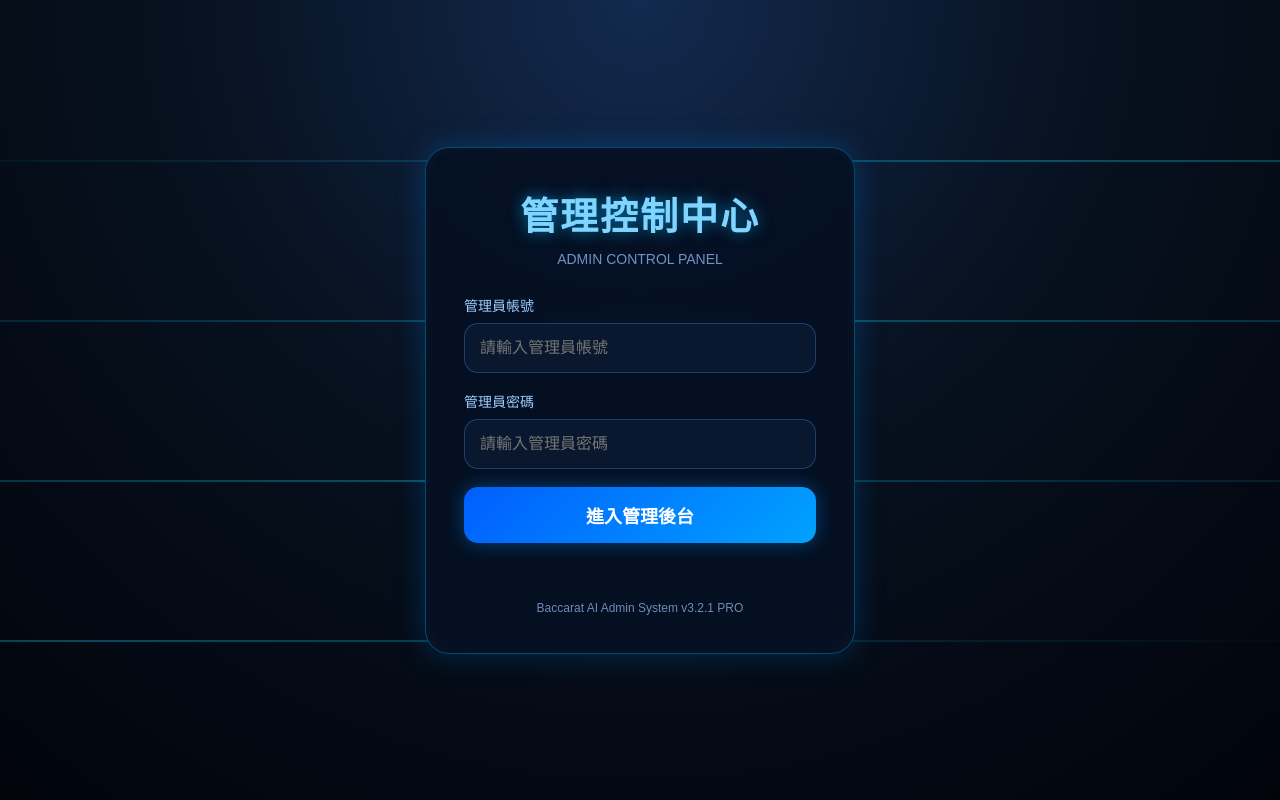
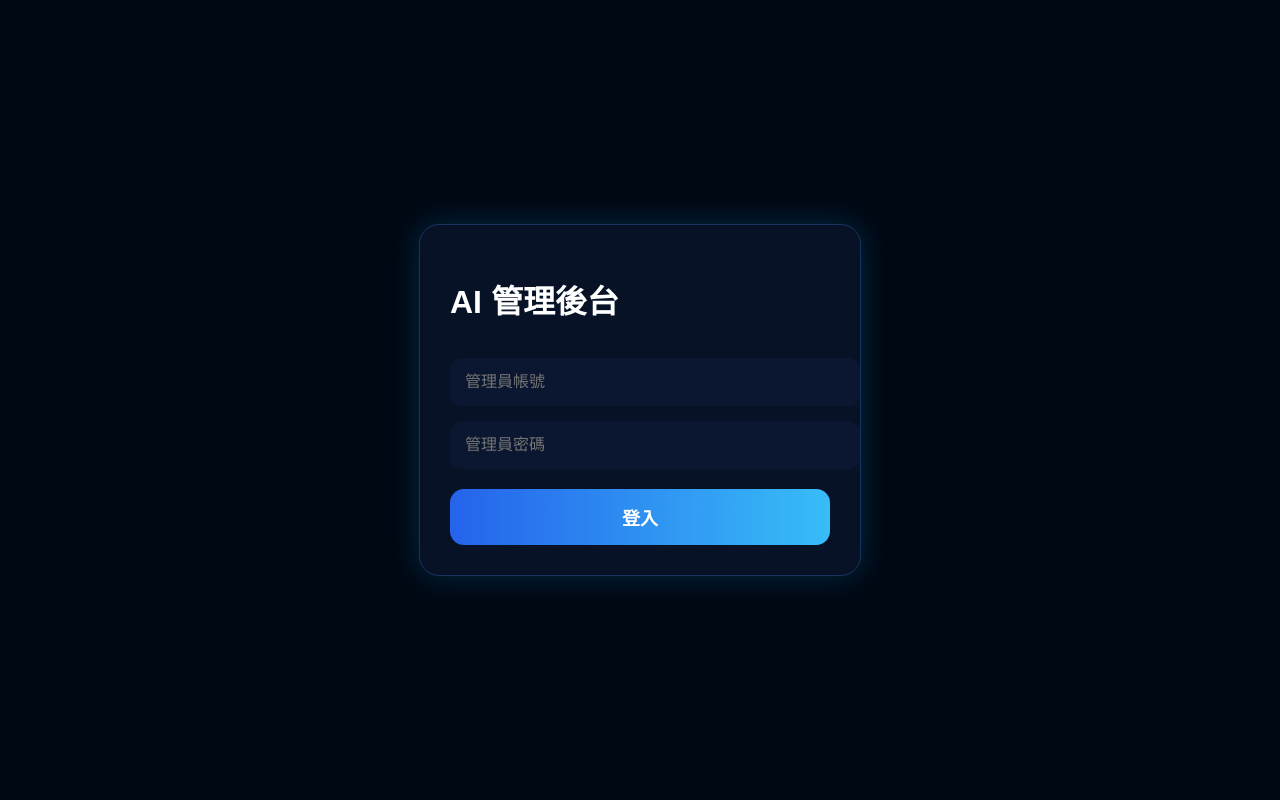
Before and after one commit to hecht19980820/baccarat-online, a Flask app: page /admin-login in a window 1280 px wide. Run offline with Flask 3, Linux system fonts and the light colour scheme.

Commit message:
Update admin_login.html

```diff
--- a/templates/admin_login.html
+++ b/templates/admin_login.html
@@ -4,317 +4,74 @@
 <meta charset="UTF-8">
 <meta name="viewport" content="width=device-width, initial-scale=1.0">
 <title>管理員登入</title>
-
 <style>
-
-*{
-    box-sizing:border-box;
+body{
+background:#000814;
+color:white;
+font-family:Arial;
+display:flex;
+justify-content:center;
+align-items:center;
+height:100vh;
+margin:0;
 }
-
-body{
-    margin:0;
-    height:100vh;
-    overflow:hidden;
-    display:flex;
-    align-items:center;
-    justify-content:center;
-    background:
-        radial-gradient(circle at top,#132a4f 0%,#07111f 45%,#01040b 100%);
-    font-family:Arial,"Microsoft JhengHei",sans-serif;
-    color:white;
+.box{
+width:380px;
+background:#071226;
+padding:30px;
+border-radius:20px;
+border:1px solid #16345f;
+box-shadow:0 0 30px rgba(0,180,255,.2);
 }
-
-.bg{
-    position:fixed;
-    inset:0;
-    overflow:hidden;
-    z-index:-1;
+input{
+width:100%;
+padding:15px;
+margin-top:15px;
+background:#0b1730;
+border:none;
+border-radius:12px;
+color:white;
+font-size:16px;
 }
-
-.scan{
-    position:absolute;
-    width:200%;
-    height:2px;
-    background:linear-gradient(
-        90deg,
-        transparent,
-        rgba(0,220,255,.9),
-        transparent
-    );
-    animation:scanMove 8s linear infinite;
-    opacity:.35;
+button{
+width:100%;
+padding:15px;
+margin-top:20px;
+background:linear-gradient(90deg,#2563eb,#38bdf8);
+border:none;
+border-radius:14px;
+color:white;
+font-size:18px;
+font-weight:bold;
 }
-
-.scan:nth-child(1){
-    top:20%;
-}
-
-.scan:nth-child(2){
-    top:40%;
-    animation-delay:2s;
-}
-
-.scan:nth-child(3){
-    top:60%;
-    animation-delay:4s;
-}
-
-.scan:nth-child(4){
-    top:80%;
-    animation-delay:6s;
-}
-
-@keyframes scanMove{
-    from{
-        transform:translateX(-50%);
-    }
-    to{
-        transform:translateX(0%);
-    }
-}
-
-.login-box{
-    width:430px;
-    max-width:92%;
-    padding:38px;
-    border-radius:24px;
-
-    background:rgba(5,16,34,.92);
-
-    border:1px solid rgba(0,180,255,.35);
-
-    box-shadow:
-        0 0 30px rgba(0,140,255,.25),
-        inset 0 0 20px rgba(255,255,255,.03);
-
-    backdrop-filter:blur(10px);
-}
-
-.logo{
-    text-align:center;
-    margin-bottom:28px;
-}
-
-.logo h1{
-    margin:0;
-    font-size:38px;
-    color:#7fd5ff;
-    letter-spacing:2px;
-    text-shadow:0 0 15px rgba(0,180,255,.6);
-}
-
-.logo p{
-    margin-top:10px;
-    font-size:14px;
-    color:#98bfff;
-    opacity:.75;
-}
-
-.input-group{
-    margin-bottom:18px;
-}
-
-.input-group label{
-    display:block;
-    margin-bottom:8px;
-    font-size:14px;
-    color:#9dccff;
-}
-
-.input-group input{
-    width:100%;
-    padding:15px;
-    border:none;
-    outline:none;
-    border-radius:14px;
-
-    background:#09182f;
-
-    border:1px solid rgba(90,170,255,.28);
-
-    color:white;
-    font-size:16px;
-
-    transition:.2s;
-}
-
-.input-group input:focus{
-    border-color:#3ab7ff;
-    box-shadow:0 0 14px rgba(0,180,255,.3);
-}
-
-.login-btn{
-    width:100%;
-    height:56px;
-
-    border:none;
-    border-radius:14px;
-
-    font-size:18px;
-    font-weight:bold;
-
-    cursor:pointer;
-
-    color:white;
-
-    background:
-        linear-gradient(
-            135deg,
-            #005eff,
-            #00a2ff
-        );
-
-    box-shadow:
-        0 0 20px rgba(0,140,255,.4);
-
-    transition:.2s;
-}
-
-.login-btn:hover{
-    transform:translateY(-2px);
-
-    box-shadow:
-        0 0 28px rgba(0,180,255,.55);
-}
-
-.msg{
-    margin-top:16px;
-    min-height:20px;
-
-    text-align:center;
-
-    color:#ff7d95;
-
-    font-size:14px;
-}
-
-.footer{
-    margin-top:22px;
-
-    text-align:center;
-
-    font-size:12px;
-
-    color:#6f8bb6;
-}
-
-@media(max-width:760px){
-
-    .login-box{
-        padding:24px;
-        border-radius:16px;
-    }
-
-    .logo h1{
-        font-size:28px;
-    }
-
-    .login-btn{
-        height:50px;
-        font-size:16px;
-    }
-
-    .input-group input{
-        padding:12px;
-        font-size:15px;
-    }
-}
-
 </style>
 </head>
+<body>
+<div class="box">
+<h1>AI 管理後台</h1>
+<input id="username" placeholder="管理員帳號">
+<input id="password" type="password" placeholder="管理員密碼">
+<button onclick="login()">登入</button>
+</div>
+<script>
+async function login(){
+const username=document.getElementById('username').value
+const password=document.getElementById('password').value
 
-<body>
+const r=await fetch('/api/admin-login',{
+method:'POST',
+headers:{'Content-Type':'application/json'},
+body:JSON.stringify({username,password})
+})
 
-<div class="bg">
-    <div class="scan"></div>
-    <div class="scan"></div>
-    <div class="scan"></div>
-    <div class="scan"></div>
-</div>
+const data=await r.json()
 
-<div class="login-box">
-
-    <div class="logo">
-        <h1>管理控制中心</h1>
-        <p>ADMIN CONTROL PANEL</p>
-    </div>
-
-    <div class="input-group">
-        <label>管理員帳號</label>
-
-        <input
-            type="text"
-            id="username"
-            placeholder="請輸入管理員帳號"
-        >
-    </div>
-
-    <div class="input-group">
-        <label>管理員密碼</label>
-
-        <input
-            type="password"
-            id="password"
-            placeholder="請輸入管理員密碼"
-            onkeydown="if(event.key==='Enter'){login()}"
-        >
-    </div>
-
-    <button class="login-btn" onclick="login()">
-        進入管理後台
-    </button>
-
-    <div id="msg" class="msg"></div>
-
-    <div class="footer">
-        Baccarat AI Admin System v3.2.1 PRO
-    </div>
-
-</div>
-
-<script>
-
-async function login(){
-
-    const username =
-        document.getElementById("username").value.trim();
-
-    const password =
-        document.getElementById("password").value.trim();
-
-    if(!username || !password){
-
-        document.getElementById("msg").textContent =
-            "請輸入帳號密碼";
-
-        return;
-    }
-
-    const res = await fetch("/api/admin-login",{
-        method:"POST",
-        headers:{
-            "Content-Type":"application/json"
-        },
-        body:JSON.stringify({
-            username,
-            password
-        })
-    });
-
-    const data = await res.json();
-
-    if(!data.ok){
-
-        document.getElementById("msg").textContent =
-            data.msg || "登入失敗";
-
-        return;
-    }
-
-    location.href = "/admin";
+if(data.ok){
+location.href='/admin'
+}else{
+alert('登入失敗')
 }
-
+}
 </script>
-
 </body>
 </html>
```
